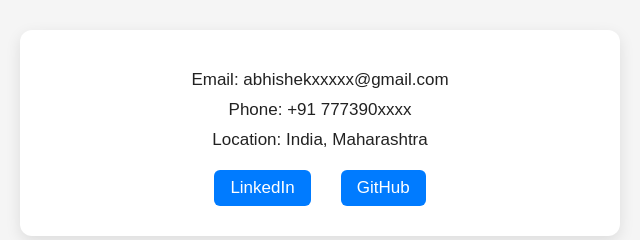
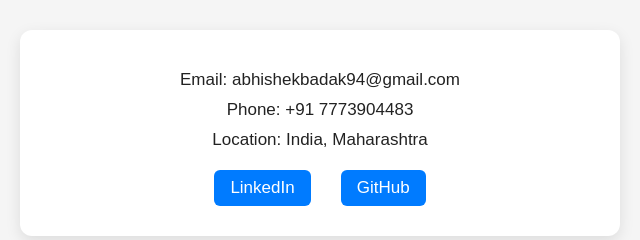
Before and after one commit to abhishekbadak94/CodeAlpha_Portfolio, a plain HTML site: page index.html in a window 1280 px wide. Shown: the part 1842-2082 px from the top of the page, 320-960 px from the left. Drawn offline with Linux system fonts and the light colour scheme.

Commit message:
Update contact information

```diff
--- a/index.html
+++ b/index.html
@@ -114,8 +114,8 @@
         <section id="contact">
             <h2>Contact Me</h2>
             <div class="contact-container">
-                <p>Email: abhishekxxxxx@gmail.com</p>
-                <p>Phone: +91 777390xxxx</p>
+                <p>Email: abhishekbadak94@gmail.com</p>
+                <p>Phone: +91 7773904483</p>
                 <p>Location: India, Maharashtra</p>
                 <div class="social-links">
                     <a href="https://www.linkedin.com/in/abhishek-badak-5a6632330" target="_blank">LinkedIn</a>
```
